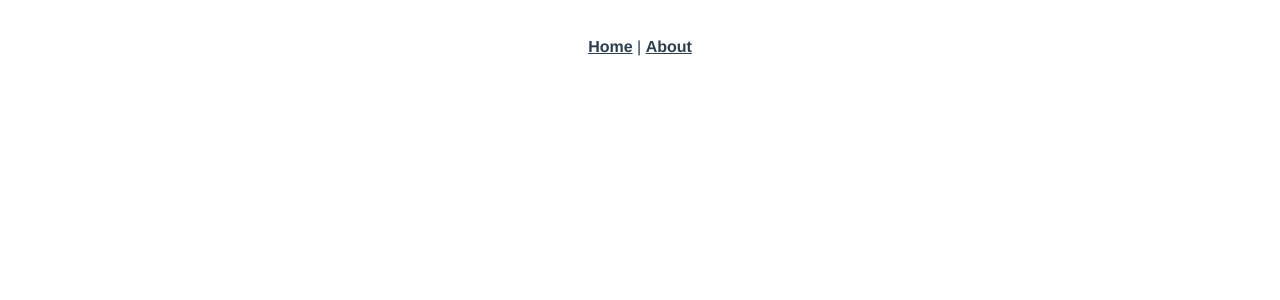
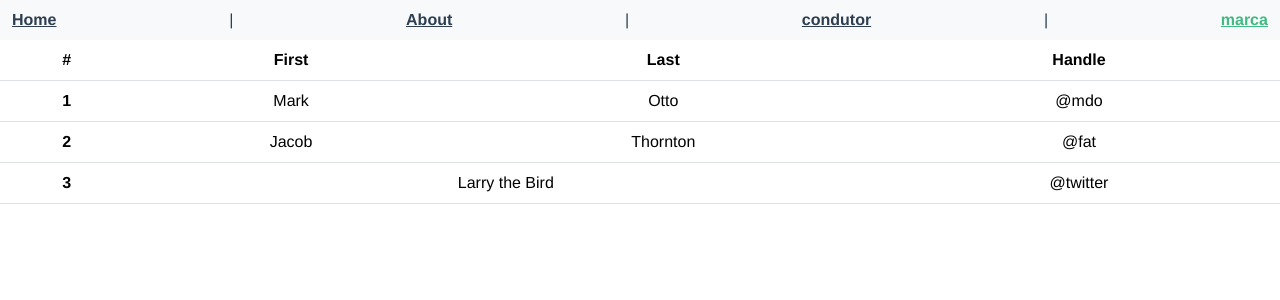
Before and after one commit to marcelonv011/estacionamento-client, a Vue app: page /marcalist in a window 1280 px wide. Before the commit this address had no page. Shown: the top 300 px of the page. Built offline with nearby package versions, Linux system fonts and the light colour scheme.

Commit message:
adicionando clients e fazendo nav route

```diff
--- a/package.json
+++ b/package.json
@@ -8,6 +8,7 @@
   },
   "dependencies": {
     "axios": "^1.4.0",
+    "bootstrap": "^5.3.0",
     "core-js": "^3.8.3",
     "vue": "^3.2.13",
     "vue-router": "^4.0.3"
--- a/src/App.vue
+++ b/src/App.vue
@@ -1,12 +1,21 @@
 <template>
-  <nav>
-    <router-link to="/">Home</router-link> |
-    <router-link to="/about">About</router-link>
+  <nav class="navbar navbar-expand-lg bg-body-tertiary">
+    <div class="container-fluid">
+      <router-link to="/">Home</router-link> |
+      <router-link to="/about">About</router-link> |
+      <router-link to="/condutorlist">condutor</router-link> |
+      <router-link to="/marcalist">marca</router-link>
+    </div>
   </nav>
   <router-view />
 </template>
 
 <style lang="scss">
+$primary: #900;
+$enable-shadows: true;
+$prefix: "mo-";
+@import "../node_modules/bootstrap/scss/bootstrap";
+
 #app {
   font-family: Avenir, Helvetica, Arial, sans-serif;
   -webkit-font-smoothing: antialiased;
--- a/src/router/index.ts
+++ b/src/router/index.ts
@@ -14,6 +14,18 @@ const routes: Array<RouteRecordRaw> = [
     // this generates a separate chunk (about.[hash].js) for this route
     // which is lazy-loaded when the route is visited.
     component: () => import(/* webpackChunkName: "about" */ '../views/AboutView.vue')
+  },
+  {
+    path: '/condutorlist',
+    name: 'condutorlist',
+
+    component: () => import('../views/condutor/CondutorListView.vue')
+  },
+  {
+    path: '/marcalist',
+    name: 'marcalist',
+
+    component: () => import('../views/marca/MarcaListView.vue')
   }
 ]
 
--- a/src/views/HomeView.vue
+++ b/src/views/HomeView.vue
@@ -1,16 +1,16 @@
 <template>
   <div class="home">
-    <img alt="Vue logo" src="../assets/logo.png">
-    <HelloWorld msg="Welcome to Your Vue.js + TypeScript App"/>
+    <img alt="Vue logo" src="../assets/logo.png" />
+    <HelloWorld msg="Welcome to Your Vue.js + TypeScript App" />
   </div>
 </template>
 
 <script lang="ts">
-import { defineComponent } from 'vue';
-import HelloWorld from '@/components/HelloWorld.vue'; // @ is an alias to /src
+import { defineComponent } from "vue";
+import HelloWorld from "@/components/HelloWorld.vue"; // @ is an alias to /src
 
 export default defineComponent({
-  name: 'HomeView',
+  name: "HomeView",
   components: {
     HelloWorld,
   },
--- /dev/null
+++ b/src/views/condutor/CondutorListView.vue
@@ -0,0 +1,17 @@
+<template>
+  <div class="condutor">
+    <strong>condutor</strong>
+
+    <thead>
+      <tr class="cabezal">
+        <th>nome</th>
+        <th>cpf</th>
+        <th>telefone</th>
+        <th>tempo pago</th>
+        <th>tempo desconto</th>
+      </tr>
+    </thead>
+  </div>
+</template>
+
+<script lang="ts"></script>
--- /dev/null
+++ b/src/views/marca/MarcaListView.vue
@@ -0,0 +1,33 @@
+<template>
+  <table class="table">
+    <thead>
+      <tr>
+        <th scope="col">#</th>
+        <th scope="col">First</th>
+        <th scope="col">Last</th>
+        <th scope="col">Handle</th>
+      </tr>
+    </thead>
+    <tbody>
+      <tr>
+        <th scope="row">1</th>
+        <td>Mark</td>
+        <td>Otto</td>
+        <td>@mdo</td>
+      </tr>
+      <tr>
+        <th scope="row">2</th>
+        <td>Jacob</td>
+        <td>Thornton</td>
+        <td>@fat</td>
+      </tr>
+      <tr>
+        <th scope="row">3</th>
+        <td colspan="2">Larry the Bird</td>
+        <td>@twitter</td>
+      </tr>
+    </tbody>
+  </table>
+</template>
+
+<script lang="ts"></script>
```
Also changed, not shown: src/client/Marca.client.ts (added), src/client/Modelo.client.ts (added), src/client/Movimentacao.client.ts (added), src/client/Veiculo.ts (added), 1 other file (tests, documents, lock files or other folders).
